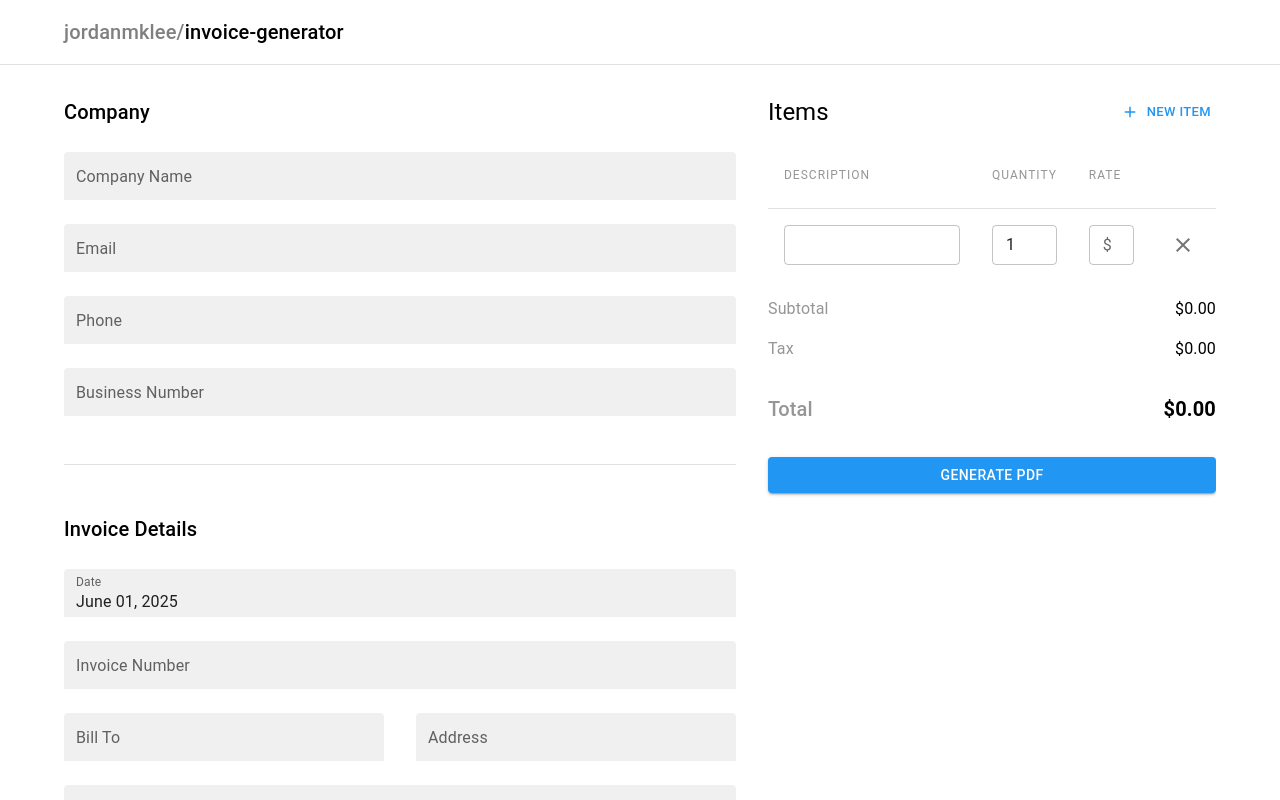
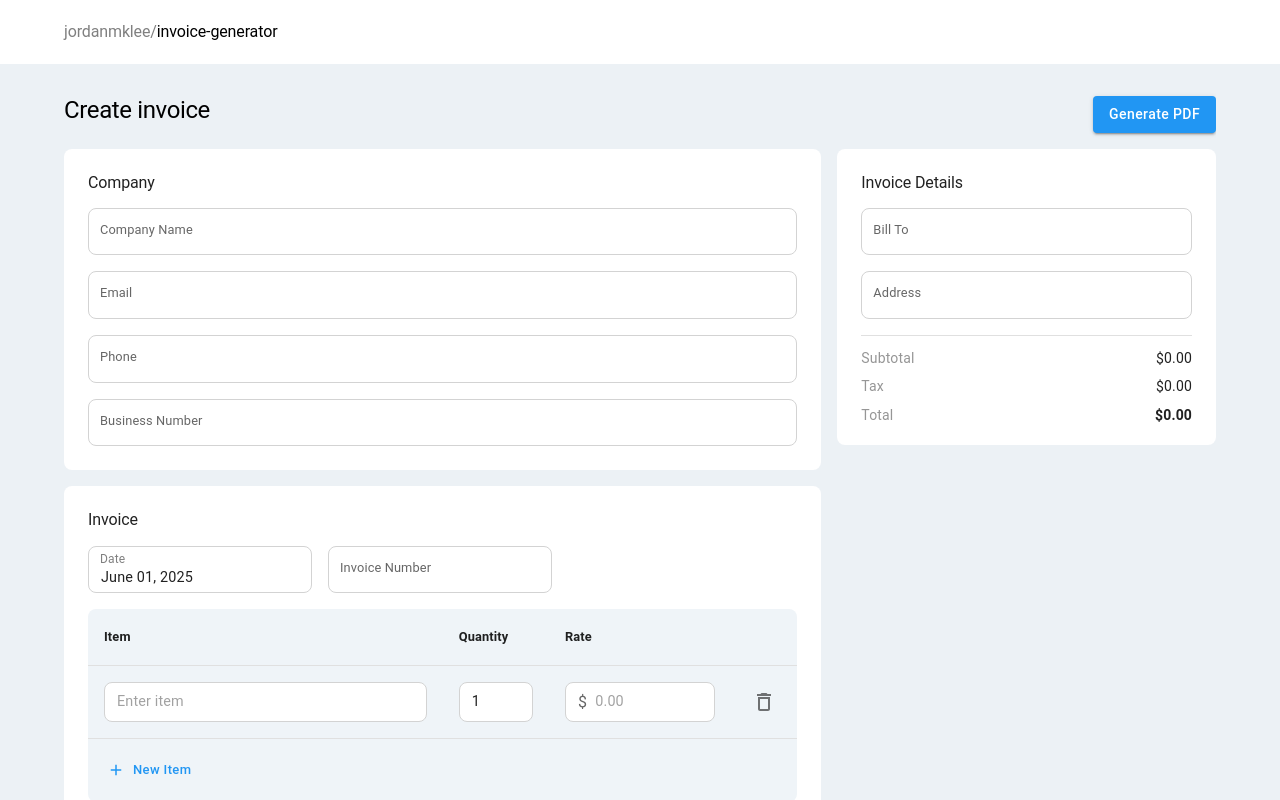
Before and after one commit to jordanmklee/invoice-generator, a React (Create React App) app: page / in a window 1280 px wide. Shown: the top 800 px of the page. Built offline with nearby package versions, Linux system fonts and the light colour scheme.

Commit message:
Updated layout, moved styling into MUI theme

```diff
--- a/src/App.js
+++ b/src/App.js
@@ -1,13 +1,10 @@
 import { useState, useEffect } from "react";
 
-import { Stack, AppBar, Toolbar, Typography, Button, Divider, Container, Link } from '@mui/material';
-import { FileDownload } from "@mui/icons-material";
+import { Stack, AppBar, Toolbar, Typography, Container, Link } from '@mui/material';
 
 import dayjs from "dayjs";
 
 import Form from "./components/Form";
-
-import generatePDF from "./PDFGenerator";
 
 import './App.css';
 
@@ -54,15 +51,14 @@ export default function App(){
 		})
 	}, [items])
 
-	// TODO define MUI typography styles
-	// TODO define colours globally
+
 	// TODO make a helper function to parse dollar amounts (and handle NaN errors when generating)
 	return(
-		<Stack direction="col" style={{ height: "100vh" }}>
-			<AppBar position="fixed" sx={{ background: "white", color: "black", boxShadow: "none" }}>
+		<Stack direction="col" style={{ minHeight: "100vh", background: "#ECF1F5" }}>
+			<AppBar position="fixed" sx={{ background: "#FFFFFF", color: "black", boxShadow: "none" }}>
 				<Toolbar>
 					<Container>
-						<Typography variant="h6" style={{ color: "grey" }}>
+						<Typography variant="h2" style={{ color: "grey" }}>
 							<Link
 								href="https://github.com/jordanmklee"
 								target="_blank"
@@ -80,10 +76,9 @@ export default function App(){
 						</Typography>
 					</Container>
 				</Toolbar>
-				<Divider/>
 			</AppBar>
 
-			<Container style={{ paddingTop: "64px", height: "100%" }}>
+			<Container style={{ paddingTop: "64px", paddingBottom: "64px", height: "100%" }}>
 				<Form
 					companyName={companyName}
 					setCompanyName={value => {
--- a/src/PDFGenerator.jsx
+++ b/src/PDFGenerator.jsx
@@ -217,6 +217,9 @@ export default function generatePDF(
 	cursorY = doc.lastAutoTable.finalY + lineHeight;
 
 
-	doc.save("generated.pdf")
+	// Generate a blob and open in new tab
+	const blob = doc.output("blob");
+	const url = URL.createObjectURL(blob);
+	window.open(url, "_blank");
 	return;
 }
--- a/src/components/Form.jsx
+++ b/src/components/Form.jsx
@@ -1,6 +1,8 @@
-import { Button, Stack, Divider } from '@mui/material';
+import { Button, Stack, Divider, TableHead, TableFooter } from '@mui/material';
 import { TextField, IconButton, InputAdornment } from '@mui/material';
 import { Table, TableBody, TableRow, TableCell } from '@mui/material';
+
+import StyledPaper from './StyledPaper';
 
 import { DatePicker } from '@mui/x-date-pickers/DatePicker';
 import { AdapterDayjs } from '@mui/x-date-pickers/AdapterDayjs';
@@ -9,26 +11,9 @@ import { LocalizationProvider } from '@mui/x-date-pickers/LocalizationProvider';
 import Typography from '@mui/material/Typography';
 
 import { Add as AddIcon } from '@mui/icons-material';
-import { Close as CloseIcon } from '@mui/icons-material';
+import { DeleteOutlineOutlined as DeleteIcon } from '@mui/icons-material';
 
 import generatePDF from '../PDFGenerator';
-
-
-// Wrapper for MUI Textfield with styles
-function FormTextfield(props){
-	return(
-		<TextField
-			variant="filled"
-			slotProps={{ input: { disableUnderline: true } }}
-			fullWidth
-			size="small"
-			label={props.label}
-			value={props.value}
-			onChange={e => props.onChange(e.target.value)}
-			multiline={props.multiline}
-			minRows={3}/>
-	)
-}
 
 
 function InvoiceItem(props){
@@ -42,8 +27,10 @@ function InvoiceItem(props){
 
 	return(
 		<TableRow>
-			<TableCell sx={{ borderBottom: "none" }}>
+			<TableCell>
 				<TextField
+					placeholder="Enter item"
+					hiddenLabel
 					fullWidth
 					size="small"
 					value={props.data.description}
@@ -52,9 +39,10 @@ function InvoiceItem(props){
 					autoFocus={props.autoFocus}/>
 			</TableCell>
 
-			<TableCell sx={{ borderBottom: "none" }}>
+			<TableCell>
 				<TextField
 					placeholder="0"
+					hiddenLabel
 					type="number"
 					fullWidth
 					size="small"
@@ -72,9 +60,10 @@ function InvoiceItem(props){
 					}} />
 			</TableCell>
 
-			<TableCell sx={{ borderBottom: "none" }}>
+			<TableCell>
 				<TextField
 					placeholder="0.00"
+					hiddenLabel
 					fullWidth
 					size="small"
 					value={props.data.rate || ""}
@@ -92,9 +81,9 @@ function InvoiceItem(props){
 					}} />
 			</TableCell>
 
-			<TableCell sx={{ borderBottom: "none" }}>
+			<TableCell>
 				<IconButton size="small" onClick={() => props.handleDelete(props.id)}>
-					<CloseIcon />
+					<DeleteIcon/>
 				</IconButton>
 			</TableCell>
 		</TableRow>
@@ -140,102 +129,72 @@ export default function Form(props){
 
 
 	return(
-		<Stack gap="32px" direction="row" paddingTop="32px" sx={{ ...props.sx }}>
-			<Stack gap="48px" flex={3}>
-				<Stack gap="24px">
-					<Typography variant="h6">Company</Typography>
-					<FormTextfield
+		<Stack gap="16px" paddingTop="32px" sx={{ ...props.sx }}>
+			<Stack gap="16px" direction="row" justifyContent="space-between">
+				<Typography variant="h1">
+					Create invoice
+				</Typography>
+				<Button
+					variant="contained"
+					onClick={handleGeneratePDFClick}>Generate PDF</Button>
+			</Stack>
+
+			<Stack gap="16px" direction="row">
+				<Stack gap="16px" flex={2}>
+					<StyledPaper>
+						<Typography variant="h2">Company</Typography>
+
+						<TextField
 							label="Company Name"
 							value={props.companyName}
-						onChange={props.setCompanyName}/>
+							onChange={e => props.setCompanyName(e.target.value)}/>
 
-					<FormTextfield
+						<TextField
 							label="Email"
 							value={props.companyEmail}
-						onChange={props.setCompanyEmail}/>
+							onChange={e => props.setCompanyEmail(e.target.value)}/>
 
-					<FormTextfield
+						<TextField
 							label="Phone"
 							value={props.companyPhone}
-						onChange={props.setCompanyPhone}/>
+							onChange={e => props.setCompanyPhone(e.target.value)}/>
 
-					<FormTextfield
+						<TextField
 							label="Business Number"
 							value={props.companyBusinessNumber}
-						onChange={props.setCompanyBusinessNumber}/>
-				</Stack>
+							onChange={e => props.setCompanyBusinessNumber(e.target.value)}/>
+					</StyledPaper>
 
-				<Divider/>
-
-				<Stack gap="24px">
-					<Typography variant="h6">Invoice Details</Typography>
+					<StyledPaper>
+						<Typography variant="h2">Invoice</Typography>
+						<Stack direction="row" gap="16px">
 							<LocalizationProvider dateAdapter={AdapterDayjs}>
 								<DatePicker
 									format="LL"
 									label="Date"
 									value={props.date}
-							onChange={e => props.setDate(e)}
-							slotProps={{
-								textField: {
-									size: "small",
-									variant: 'filled',
-									InputProps: {
-										disableUnderline: true,
-									},
-								}
-							}} />
+									onChange={e => props.setDate(e)}/>
 							</LocalizationProvider>
 
-					<FormTextfield
+							<TextField
 								label="Invoice Number"
 								value={props.invoiceNumber}
-						onChange={props.setInvoiceNumber}/>
-
-					<Stack gap="32px" direction="row">
-						<FormTextfield
-							label="Bill To"
-							value={props.customerName}
-							onChange={props.setCustomerName}/>
-
-						<FormTextfield
-							label="Address"
-							value={props.projectAddress}
-							onChange={props.setProjectAddress}/>
+								onChange={e => props.setInvoiceNumber(e.target.value)}/>
 						</Stack>
 
-					<FormTextfield
-							label="Notes (optional)"
-							value={props.notes}
-							onChange={props.setNotes}
-							multiline/>
-				</Stack>
-			</Stack>
-
-			<Stack gap="16px" flex={2}>
 						{/* Items Form */}
-				<Stack gap="16px">
-					<Stack direction="row" justifyContent="space-between">
-						<Typography variant="h5">Items</Typography>
-						<Button
-							variant="text"
-							size="small"
-							startIcon={<AddIcon />}
-							onClick={addNewItem}>New Item</Button>
-					</Stack>
 						<Table>
 							<TableBody>
+								<TableHead>
 									<TableRow>
-								<TableCell sx={{ width: "50%" }}>
-									<Typography variant="overline" sx={{ color: "#969696" }}>Description</Typography>
-								</TableCell>
-								<TableCell sx={{ width: "15%" }}>
-									<Typography variant="overline" sx={{ color: "#969696" }}>Quantity</Typography>
-								</TableCell>
-								<TableCell>
-									<Typography variant="overline" sx={{ color: "#969696" }}>Rate</Typography>
-								</TableCell>
+										<TableCell sx={{ width: "50%" }}>Item</TableCell>
+										<TableCell sx={{ width: "15%" }}>Quantity</TableCell>
+										<TableCell>Rate</TableCell>
 										<TableCell/>
 									</TableRow>
+								</TableHead>
+
+								<TableBody>
 									{
 										props.items.map((item, index) => (
 											<InvoiceItem
@@ -250,34 +209,62 @@ export default function Form(props){
 										))
 									}
 								</TableBody>
+
+								<TableFooter>
+									<TableRow>
+										<TableCell sx={{ borderBottom: 'none' }}>
+											<Button
+												variant="text"
+												size="small"
+												startIcon={<AddIcon />}
+												onClick={addNewItem}>New Item</Button>
+										</TableCell>
+									</TableRow>
+								</TableFooter>
+							</TableBody>
 						</Table>
 
-
+						<TextField
+							label="Notes (optional)"
+							value={props.notes}
+							onChange={e => props.setNotes(e.target.value)}
+							multiline
+							minRows={3}/>
+					</StyledPaper>
 				</Stack>
 
+				<Stack gap="16px" flex={1}>
+					<StyledPaper>
+						<Typography variant="h2">Invoice Details</Typography>
+
+						<TextField
+							label="Bill To"
+							value={props.customerName}
+							onChange={e => props.setCustomerName(e.target.value)}/>
+
+						<TextField
+							label="Address"
+							value={props.projectAddress}
+							onChange={e => props.setProjectAddress(e.target.value)}/>
+
+						<Divider/>
+
 						{/* Summary */}
-				<Stack gap="32px">
-					<Stack gap="16px">
 						<Stack direction="row" justifyContent="space-between">
-							<Typography variant="body1" style={{ color: "#969696" }}>Subtotal</Typography>
-							<Typography variant="body1">${parseFloat(props.summary.subtotal).toFixed(2)}</Typography>
+							<Typography variant="body2" style={{ color: "#969696" }}>Subtotal</Typography>
+							<Typography variant="body2">${parseFloat(props.summary.subtotal).toFixed(2)}</Typography>
 						</Stack>
 
 						<Stack direction="row" justifyContent="space-between">
-							<Typography variant="body1" style={{ color: "#969696" }}>Tax</Typography>
-							<Typography variant="body1">${parseFloat(props.summary.subtotal).toFixed(2)}</Typography>
+							<Typography variant="body2" style={{ color: "#969696" }}>Tax</Typography>
+							<Typography variant="body2">${parseFloat(props.summary.subtotal).toFixed(2)}</Typography>
 						</Stack>
 
-						<Stack direction="row" justifyContent="space-between" paddingTop="16px">
-							<Typography variant="h6" style={{ color: "#969696" }}>Total</Typography>
-							<Typography variant="h6" style={{ fontWeight: 600 }}>${parseFloat(props.summary.total).toFixed(2)}</Typography>
+						<Stack direction="row" justifyContent="space-between">
+							<Typography variant="body2" style={{ color: "#969696" }}>Total</Typography>
+							<Typography variant="body2" style={{ fontWeight: 600 }}>${parseFloat(props.summary.total).toFixed(2)}</Typography>
 						</Stack>
-					</Stack>
-
-					<Button
-						fullWidth
-						variant="contained"
-						onClick={handleGeneratePDFClick}>Generate PDF</Button>
+					</StyledPaper>
 				</Stack>
 			</Stack>
 		</Stack>
--- /dev/null
+++ b/src/components/StyledPaper.jsx
@@ -0,0 +1,18 @@
+import { Paper, Stack } from '@mui/material';
+import { styled } from '@mui/material/styles';
+
+const StyledPaper = styled(Paper)(({ theme }) => ({
+	padding: theme.spacing(3),
+	...theme.typography.body2,
+
+}));
+
+export default function CustomPaper({ children, ...rest }) {
+	return (
+		<StyledPaper variant="outlined" sx={{ borderRadius: "8px", border: "none" }} {...rest}>
+			<Stack gap="16px">
+				{children}
+			</Stack>
+		</StyledPaper>
+	);
+}
--- a/src/index.js
+++ b/src/index.js
@@ -13,13 +13,91 @@ const theme = createTheme({
 			dark: blue[900],
 		},
 	},
+	typography: {
+		fontFamily: '"Roboto", "Helvetica", "Arial", sans-serif',
+		h1: {
+			fontSize: "1.5rem",
+			fontWeight: 400,
+			lineHeight: 1.2,
+		},
+		h2: {
+			fontSize: "1rem",
+			fontWeight: 400,
+		},
+		body1: {
+			fontSize: "1rem",
+			lineHeight: 1.6,
+		},
+		body2: {
+			fontSize: "0.875rem",
+			lineHeight: 0.875,
+		},
+		tableHeading:{
+			fontSize: "0.8rem",
+			color: "#555555",
+		},
+		button: {
+			fontWeight: 500,
+			textTransform: "none",
+		},
+	},
+	components: {
+		MuiTextField: {
+			defaultProps: { variant: "filled", size: "small" },
+		},
+		MuiInputLabel: {
+			styleOverrides:{
+				root: {
+					fontSize: "0.8rem",
+					'&.MuiInputLabel-shrink': {
+						fontSize: '1rem',
+						color: "grey"
+					},
+				},
+			}
+		},
+		MuiFilledInput: {
+			styleOverrides: {
+				root: {
+					backgroundColor: "#FFFFFF",
+					border: "1px solid lightgrey",
+					borderRadius: "8px",
+					'&:before, &:after': {
+						borderBottom: 'none',
+					},
+					'&:hover:not(.Mui-disabled, .Mui-error):before': {
+						borderBottom: 'none',
+					},
+				},
+				input: {
+					fontSize: "0.9rem",
+				}
+			}
+		},
+		MuiTable: {
+			styleOverrides: {
+				root: {
+					backgroundColor: "#EFF4F8",
+					borderRadius: "8px",
+				}
+			}
+		},
+		MuiTableCell: {
+			styleOverrides: {
+				head: {
+					fontSize: "0.8rem",
+					fontWeight: 600,
+				},
+			},
+		},
+	}
 });
 
 const root = ReactDOM.createRoot(document.getElementById('root'));
 root.render(
 	<React.StrictMode>
 		<ThemeProvider theme={theme}>
-		<App />
+			<App />
 		</ThemeProvider>
 	</React.StrictMode>
 );
```
Lines whose indentation alone changed are shown as unchanged.
